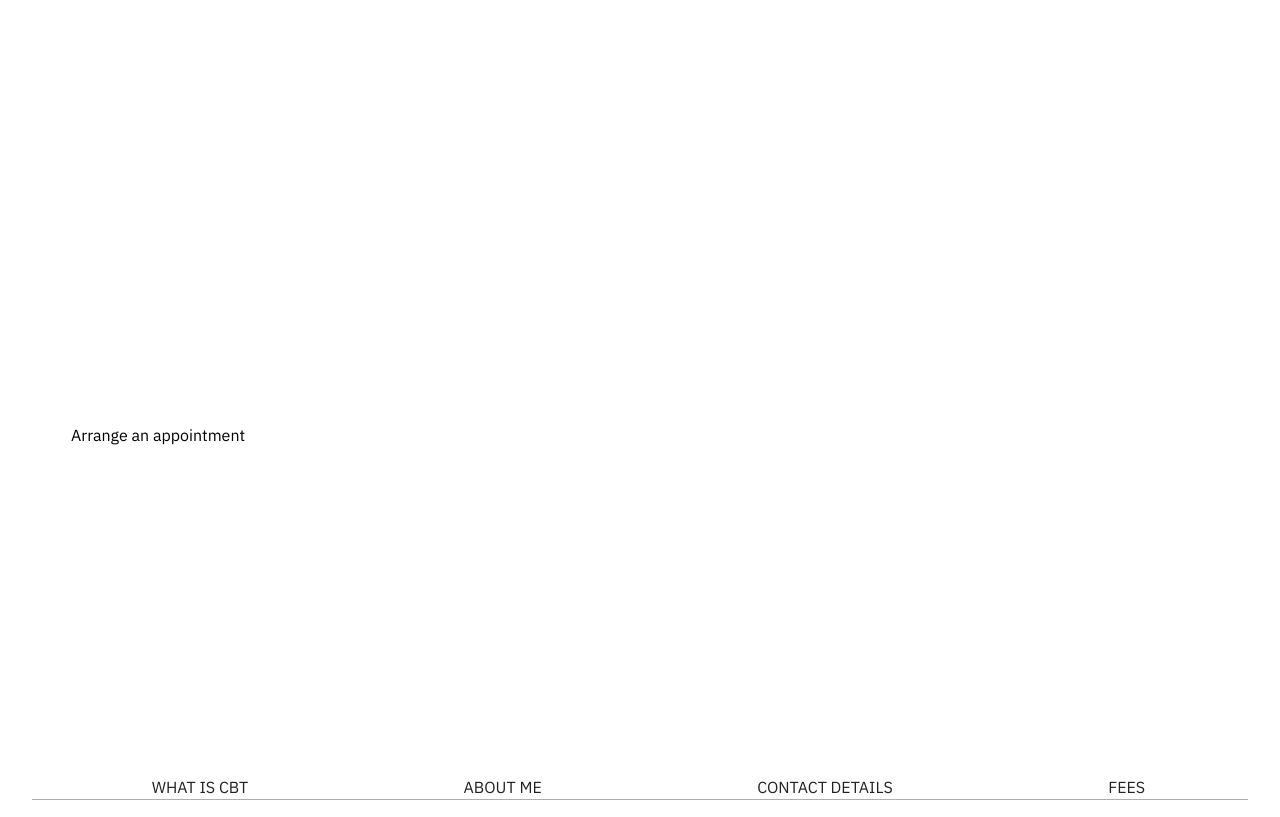
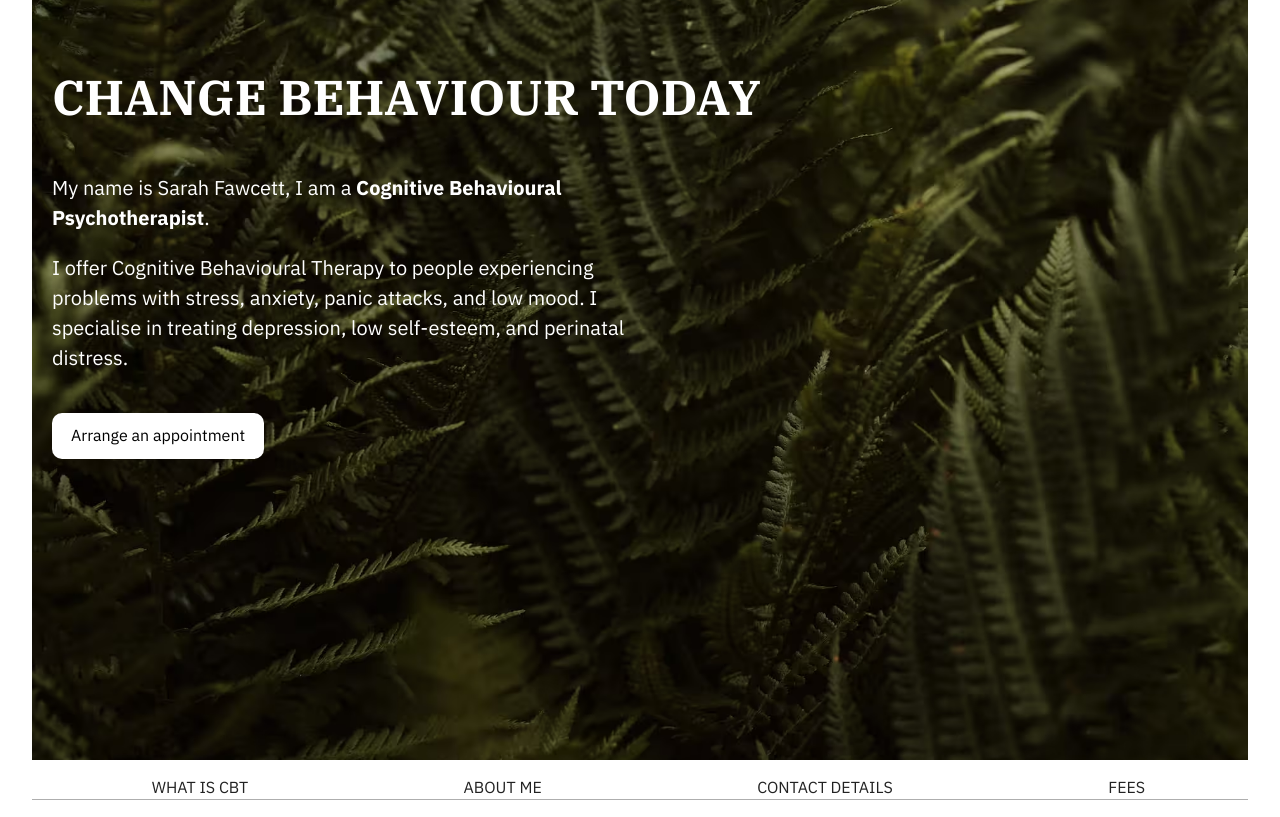
Before and after one commit to edpft/change-behaviour-today, a website: page dst/index.html in a window 1280 px wide. Shown: the top 817 px of the page. Drawn offline with Linux system fonts and the light colour scheme.

Commit message:
fix: correct path to images

```diff
--- a/dst/css/style.css
+++ b/dst/css/style.css
@@ -178,10 +178,10 @@ section {
 }
 
 .hero {
-  background-image: url("img/annie-spratt-B4w3LnP6Ec0-unsplash.jpg");
+  background-image: url("../img/annie-spratt-B4w3LnP6Ec0-unsplash.jpg");
   background-image: image-set(
-    url("img/annie-spratt-B4w3LnP6Ec0-unsplash.avif") type("image/avif"),
-    url("img/annie-spratt-B4w3LnP6Ec0-unsplash.jpg") type("image/jpeg")
+    url("../img/annie-spratt-B4w3LnP6Ec0-unsplash.avif") type("image/avif"),
+    url("../img/annie-spratt-B4w3LnP6Ec0-unsplash.jpg") type("image/jpeg")
   );
   background-position: center;
   background-repeat: no-repeat;
```
